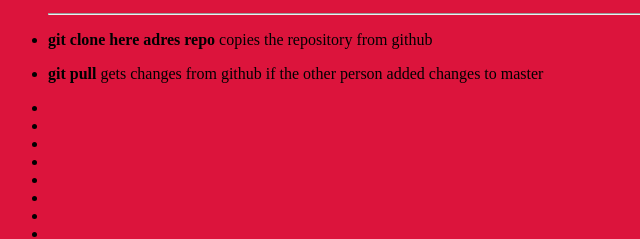
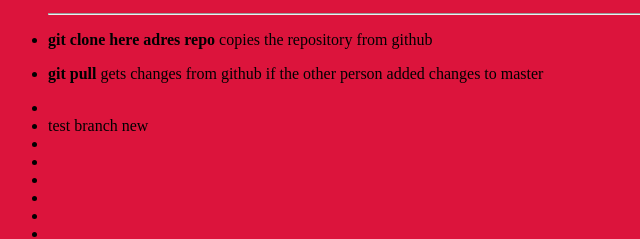
Before and after one commit to DjangoTeamWorld/githubcourse, a plain HTML site: page index.html in a window 1280 px wide. Shown: the part 869-1108 px from the top of the page, 0-640 px from the left. Drawn offline with Linux system fonts and the light colour scheme.

Commit message:
continuation test new branch 2

```diff
--- a/index.html
+++ b/index.html
@@ -92,7 +92,7 @@
             <p><b>git pull</b> gets changes from github if the other person added changes to master</p>
         </li>
         <li></li>
-        <li></li>
+        <li>test branch new</li>
         <li></li>
         <li></li>
         <li></li>
```
